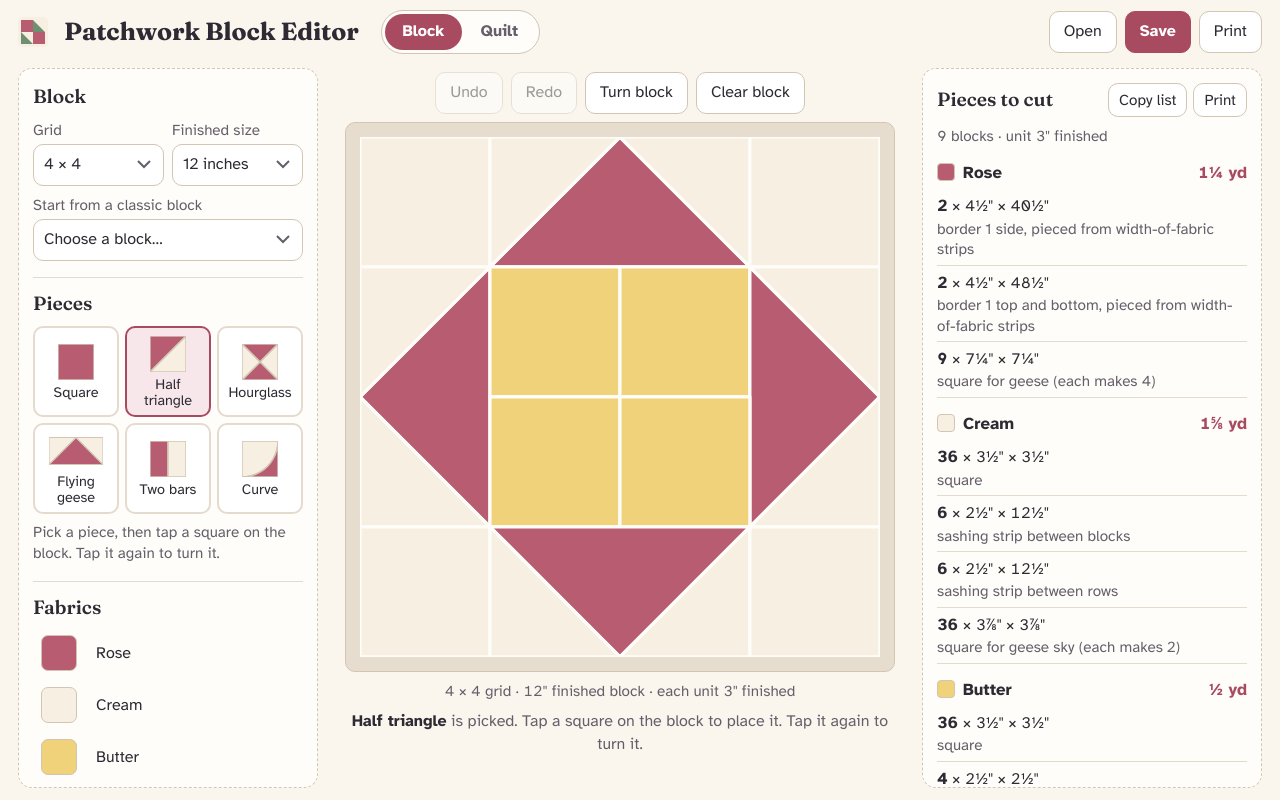
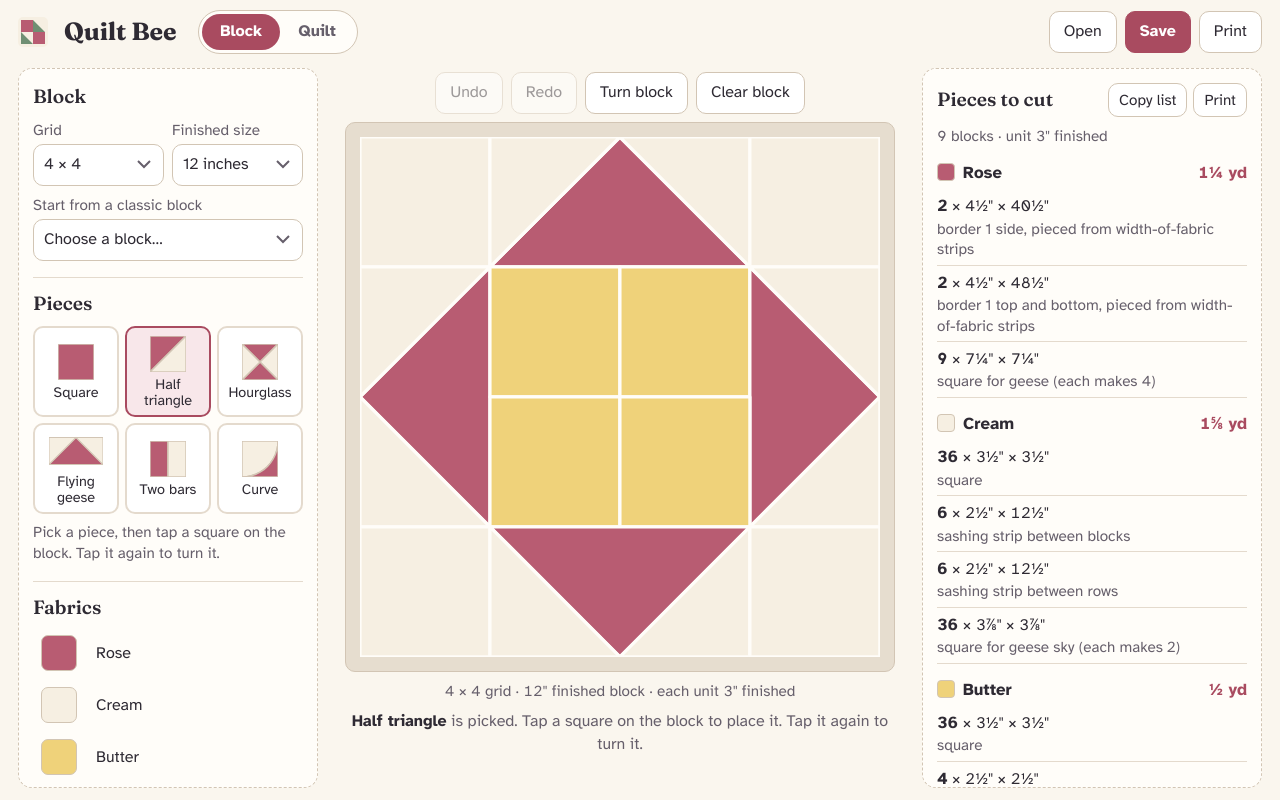
Before and after one commit to macerandau/quiltbee, a plain HTML site: page index.html in a window 1280 px wide. Drawn offline with Linux system fonts and the light colour scheme.

Commit message:
Rename to Quilt Bee
Co-Authored-By: Claude Fable 5.1 <noreply@anthropic.com>

```diff
--- a/index.html
+++ b/index.html
@@ -1,6 +1,6 @@
 <meta charset="utf-8">
 <meta name="viewport" content="width=device-width, initial-scale=1, viewport-fit=cover">
-<title>Patchwork Block Editor</title>
+<title>Quilt Bee</title>
 <link rel="stylesheet" href="https://fonts.googleapis.com/css2?family=Fraunces:opsz,wght@9..144,600;9..144,700&family=Atkinson+Hyperlegible:wght@400;700&display=swap">
 <style>
 :root{
@@ -141,7 +141,7 @@ textarea{width:100%;height:140px;font:.95rem ui-monospace,monospace;border:1px s
   <div class="brand" aria-hidden="true">
     <svg viewBox="0 0 30 30"><rect width="30" height="30" rx="5" fill="#F6EFE2"/><path d="M3 3h12v12H3zM15 15h12v12H15z" fill="#B85C72"/><path d="M15 3l12 12H15zM3 15l12 12H3z" fill="#6F8F73"/></svg>
   </div>
-  <h1>Patchwork Block Editor</h1>
+  <h1>Quilt Bee</h1>
   <nav class="views" aria-label="View">
     <button type="button" data-view="block" class="on">Block</button>
     <button type="button" data-view="quilt">Quilt</button>
```
Also changed, not shown: README.md.
